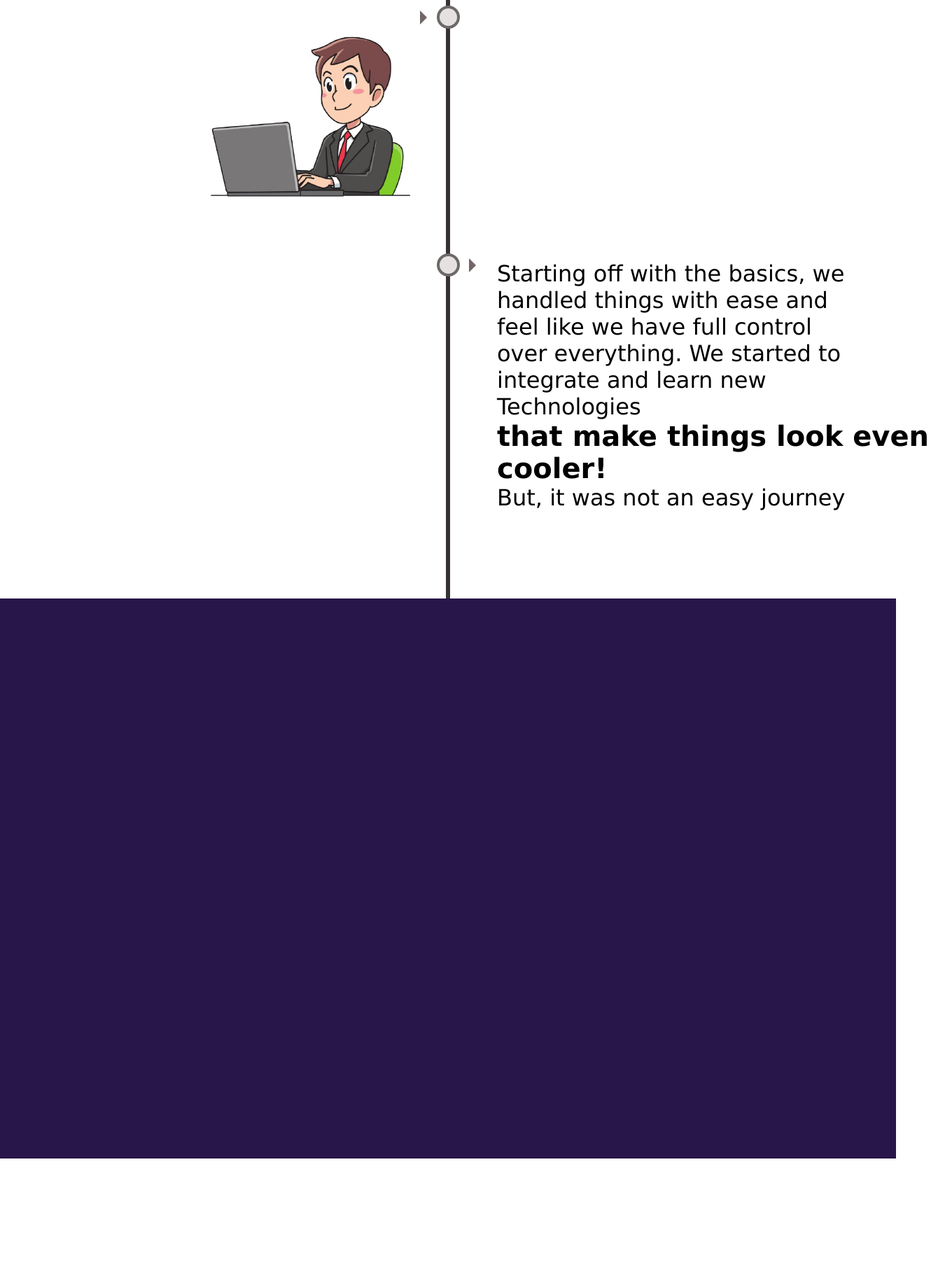
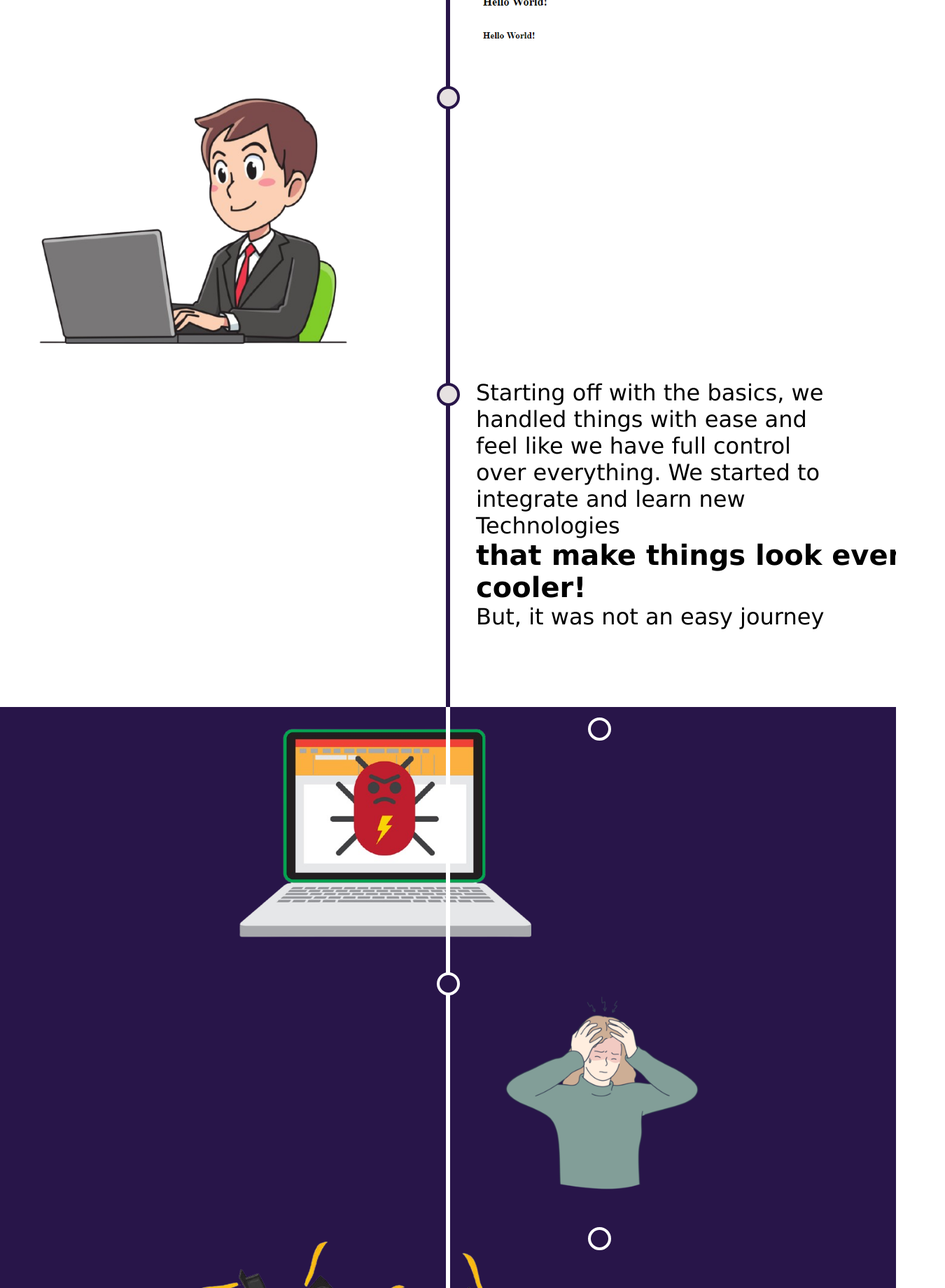
Before and after one commit to ReimartArguelles/TimeCapsule, a plain HTML site: page client/html/homepage.html in a window 1280 px wide. Shown: the part 1720-3560 px from the top of the page at 70% size, 1350 px wide, since content can reach past the window. Before the commit the page ends 3375 px from the top, so only its background shows below. Drawn offline with Linux system fonts and the light colour scheme.

Commit message:
anobakasi

```diff
--- a/client/css/homepage.css
+++ b/client/css/homepage.css
@@ -273,15 +273,16 @@ li a:hover {
 
 .timeline {
     position: relative;
-    max-width: 1200px;
+    max-width: 1500px;
     margin: 0 auto;
+    overflow-x: hidden;
   }
 
   .timeline::after {
     content: '';
     position: absolute;
     width: 6px;
-    background-color: rgb(56, 50, 50);
+    background-color: #281549;
     top: 0;
     bottom: 0;
     left: 50%;
@@ -302,7 +303,7 @@ li a:hover {
     height: 25px;
     right: -17px;
     background-color: #e6e1e1;
-    border: 4px solid rgb(109, 105, 105);
+    border: 4px solid #281549;
     top: 15px;
     border-radius: 50%;
     z-index: 1;
@@ -324,9 +325,6 @@ li a:hover {
     width: 0;
     z-index: 1;
     right: 30px;
-    border: medium solid rgb(114, 102, 102);
-    border-width: 10px 0 10px 10px;
-    border-color: transparent transparent transparent rgb(114, 102, 102);
   }
 
   .right::before {
@@ -337,9 +335,6 @@ li a:hover {
     width: 0;
     z-index: 1;
     left: 30px;
-    border: medium solid rgb(114, 102, 102);
-    border-width: 10px 0 10px 10px;
-    border-color: transparent transparent transparent rgb(114, 102, 102);
   }
 
   .right::after {
@@ -347,10 +342,8 @@ li a:hover {
   }
 
   .content {
-    padding: 15px 30px;
     background-color: none;
     position: relative;
-    border-radius: 6px;
   }
 
   .content h1 {
@@ -369,16 +362,18 @@ li a:hover {
   }
 
   .firstImage{
-    height: 205px;
+    height: 280px;
+    padding: 0;
+    margin: 0;
   }
 
   .secondImage{
-    height: 350px;
+    height: 450px;
   }
 
   .thirdImage{
-    height: 300px;
-    padding: 20px 180px;
+    height: 400px;
+
   }
 
   .fourthImage{
@@ -411,3 +406,141 @@ li a:hover {
     left: 0%;
     }
   }
+
+
+
+  .fourth-main-container {
+    background-color: #281549;
+    position: relative;
+    margin: 0 auto;
+    width: 100%;
+  }
+
+  .fourth-main-container::after {
+    content: '';
+    position: absolute;
+    width: 6px;
+    background-color: white;
+    top: 0;
+    bottom: 0;
+    left: 50%;
+    margin-left: -3px;
+  }
+
+  .tmp_container {
+    padding: 10px 40px;
+    position: relative;
+    background-color: inherit;
+    width: 50%;
+  }
+
+  .tmp_container::after {
+    content: '';
+    position: absolute;
+    width: 25px;
+    height: 25px;
+    right: -17px;
+    background-color: #281549;
+    border: 4px solid #ffffff;
+    top: 15px;
+    border-radius: 50%;
+    z-index: 1;
+
+  }
+
+  .lleft {
+    left: 15%;
+  }
+
+  .rright {
+    left: 50%;
+  }
+
+  .lleft::before {
+    content: " ";
+    height: 0;
+    position: absolute;
+    top: 22px;
+    width: 0;
+    z-index: 1;
+    right: 30px;
+    border-width: 10px 0 10px 10px;
+  }
+
+  .rright::before {
+    content: " ";
+    height: 0;
+    position: absolute;
+    top: 22px;
+    width: 0;
+    z-index: 1;
+    left: 30px;
+    border-width: 10px 0 10px 10px;
+  }
+
+  .rright::after {
+    left: -16px;
+  }
+
+  .lleft::after {
+    left: 648px;
+  }
+
+  .tmp_content {
+    padding: 20px 30px;
+    background-color: none;
+    position: relative;
+    border-radius: 6px;
+  }
+
+  .fourthImage{
+    height: 300px;
+    margin-left: 80px;
+  }
+
+  .fifthImage{
+    height: 300px;
+  }
+
+  .tmp_content h1{
+    color: #fff;
+  }
+
+  @media screen and (max-width: 600px) {
+    .fourth-main-container::after {
+    left: 31px;
+    }
+
+    .tmp_container {
+    width: 100%;
+    padding-left: 70px;
+    padding-right: 25px;
+    }
+
+    .tmp_container::before {
+    left: 60px;
+    border: medium solid white;
+    border-width: 10px 10px 10px 0;
+    border-color: transparent white;
+    }
+
+    .lleft::after, .rright::after {
+    left: 15px;
+    }
+
+    .rright {
+    left: 0%;
+    }
+  }
+
+  .centerImg img{
+    position: relative;
+    margin: 0;
+    left: 38.2%;
+    z-index: 100;
+    height: 450px;
+  }
+
+  .centerImg{
+    height: 340px;
+  }
--- a/client/html/homepage.html
+++ b/client/html/homepage.html
@@ -74,9 +74,33 @@
         </div>
       </div>
 
-      <div class="third-main-container">
+      <div class="fourth-main-container">
+        <div class="tmp_container lleft">
+            <div class="tmp_content">
+              <img src="/client/assets/pics/p0d2r289-removebg-preview.png" alt="a" class="fourthImage">
+            </div>
+        </div>
+        <div class="tmp_container rright">
+            <div class="tmp_content">
+              <img src="/client/assets/pics/pngtree-stress-headache-depression-concept-png-image_6483407.png" alt="a" class="fifthImage">
+            </div>
+        </div>
+        <div class="tmp_container lleft">
+            <div class="tmp_content">
+              <img src="/client/assets/pics/Screenshot_2024-11-28_120302-removebg-preview.png" alt="a" class="sixthImage">
+            </div>
+        </div>
+        <div class="tmp_container rright">
+            <div class="tmp_content">
+              <h1>Improvement doesn’t stop here!</h1>
+              <h1>It never does.</h1>
+            </div>
+        </div>
+        <div class="centerImg">
+            <img src="/client/assets/pics/pngtree-under-construction-png-image_6399866.png" alt="aa" class="img">
+        </div>
+      </div>
 
-      </div>
 
     <script src="../js/homepage.js"></script>
 </body>
```
Also changed, not shown: client/assets/pics/Screenshot_2024-11-28_120302-removebg-preview.png (renamed from client/assets/pics/pics/Screenshot_2024-11-28_120302-removebg-preview.png), client/assets/pics/p0d2r289-removebg-preview.png (renamed from client/assets/pics/pics/p0d2r289-removebg-preview.png), client/assets/pics/pngtree-under-construction-png-image_6399866.png (renamed from client/assets/pics/pics/pngtree-under-construction-png-image_6399866.png).
